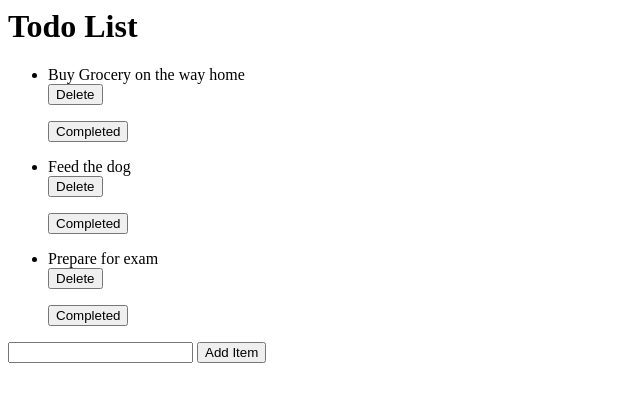
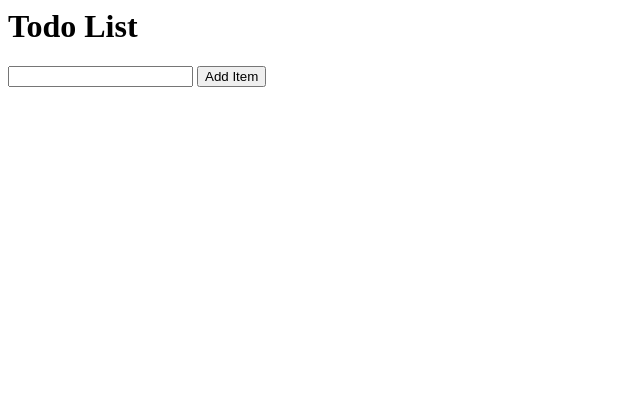
Before and after one commit to LukeHog/pythonproj, a Django app: page /todoapp/ in a window 1280 px wide. Shown: the top 402 px of the page, without its empty margins (0-640 px from the left). Run offline with Django 3.2, Linux system fonts and the light colour scheme; data comes from the database, SQL or seed files in the repository; data that the repository does not hold is empty.

Commit message:
Initial Commit

```diff
--- a/todoproject/templates/index.html
+++ b/todoproject/templates/index.html
@@ -2,15 +2,7 @@
 
 <ul>
     {% for i in all_items %}
-    <li>{{i.content}} {% if i.status == True %} <i>(Completed)</i> {% endif %}</li>
-    <form action="/deleteTodoItem/{{i.id}}">
-        {% csrf_token %}
-        <input type="submit" value="Delete">
-    </form>
-    <form action="/updateTodoItem/{{i.id}}">
-        {% csrf_token %}
-        <input type="submit" value="Completed">
-    </form>
+
     {% endfor %}
 </ul>
 
--- a/todoproject/todoapp/models.py
+++ b/todoproject/todoapp/models.py
@@ -1,8 +1,9 @@
 from django.db import models
+
+class TodoList(models.Model):
+    name = models.CharField(max_length=100, primary_key=True)
 
 class TodoListItem(models.Model):
     content = models.TextField()
     status = models.BooleanField(default=False)
-
-class TodoList(models.Model):
-    child_item = models.ForeignKey(TodoListItem, on_delete=models.CASCADE)
+    todo = models.ForeignKey(TodoList, on_delete=models.CASCADE)
--- a/todoproject/todoapp/views.py
+++ b/todoproject/todoapp/views.py
@@ -1,9 +1,9 @@
 from django.shortcuts import render
 from django.http import HttpResponseRedirect
-from .models import TodoListItem
+from .models import TodoListItem, TodoList
 
 def todoappView(request):
-    all_todo_items = TodoListItem.objects.all()
+    all_todo_items = TodoList.objects.all()
     return render(request, 'index.html', {'all_items': all_todo_items})
 
 def addTodoView(request):
```
Also changed, not shown: todoproject/todoapp/migrations/0002_todolist.py (deleted), todoproject/todoapp/migrations/0003_todolistitem_status.py (deleted).
